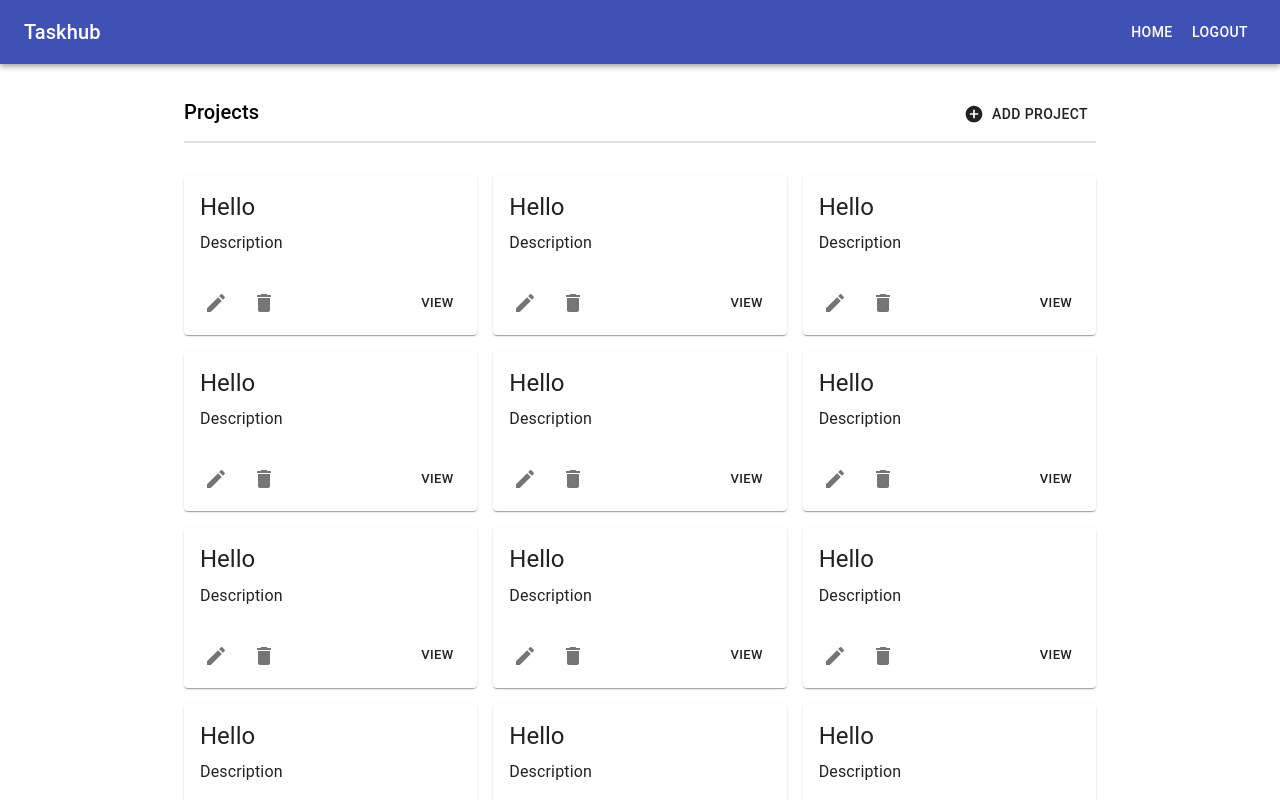
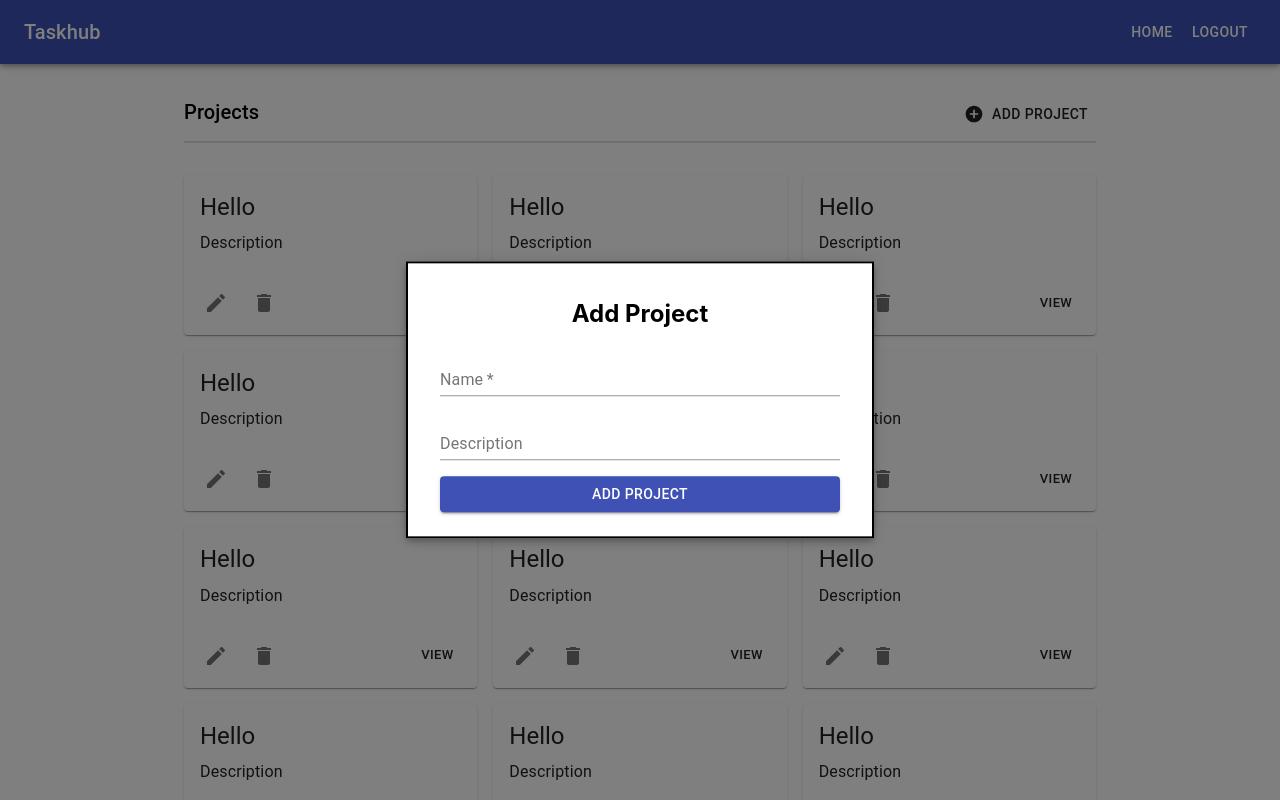
Before and after one commit to IamJajuan/TaskHub, a React (Create React App) app: page / in a window 1280 px wide. Both pictures are taken after a click on the button "ADD PROJECT". Shown: the top 800 px of the page. Built offline with nearby package versions, Linux system fonts and the light colour scheme.

Commit message:
Create project form

```diff
--- a/src/components/ProjectCard.js
+++ b/src/components/ProjectCard.js
@@ -1,17 +1,31 @@
-import { Grid,Card,CardContent,CardActions,Button, Typography,IconButton } from '@material-ui/core'
+import { Grid,Card,CardContent,CardActions,Button, Typography,IconButton, Modal } from '@material-ui/core'
 import { Edit ,Delete} from '@material-ui/icons';
-import React from 'react'
+import React, {useState} from 'react'
 import { ProjectCardStyles } from '../styles/ProjectCard'
 import PropTypes from 'prop-types'
+import ProjectForm from './ProjectForm';
 
 
 
 const ProjectCard = ({id,name,description}) => {
 
     const classes = ProjectCardStyles()
+    const [open, setOpen] = useState(false)
+    const toggleModal = () => setOpen(prev => !prev)
+
+    const editProject = (vals,close) => {
+      console.log(vals)
+      close()
+    }
 
     return (
             <Grid item key = {id} xs={12} sm={6} md={4}>
+              <Modal open = {open} onClose = {toggleModal}>
+                <div>
+                <ProjectForm submit = {editProject} toggleModal = {toggleModal} title = {'Edit'}  id = {id} description = {description}  name = {name}/>
+
+                </div>
+              </Modal>
               <Card className={classes.projectCard}>
 
                   <CardContent className={classes.projectCardContent}>
@@ -24,7 +38,7 @@ const ProjectCard = ({id,name,description}) => {
                   </CardContent>
                   <CardActions className = {classes.projectCardActions}>
                    <div>
-                   <IconButton >
+                   <IconButton onClick = {toggleModal} >
                        <Edit />
                    </IconButton>
                    <IconButton >
--- /dev/null
+++ b/src/components/ProjectForm.js
@@ -0,0 +1,50 @@
+import { TextField,Button } from '@material-ui/core'
+import React,{useState} from 'react'
+import PropTypes from 'prop-types'
+import {ProjectFormStyles} from '../styles/ProjectForm'
+
+const ProjectForm = ({id,name,description,title,toggleModal,submit}) => {
+
+    const classes = ProjectFormStyles()
+
+    const [values, setValues] = useState({name , description})
+
+    const handleChange = (event) => {
+
+        const {target} = event
+        const {value,name} = target
+
+        setValues(prevState => ({...prevState,[name]:value}))
+
+    }
+
+    const handleSubmit = () => {
+
+       submit({id,...values},toggleModal)
+       setValues({name:"",description:""})
+    }
+    return (
+        <div  className = {classes.projectForm}>
+            <h2 className = {classes.projectTitle}> {`${title} Project`} </h2>
+            <form onSubmit = {handleSubmit}>
+                <TextField onChange = {handleChange} required className = {classes.projectInput} label = "Name" id = "name" name = "name" fullWidth  value = {values.name} />
+                <TextField onChange = {handleChange} className = {classes.projectInput}  label = "Description" id = "description" name = "description" fullWidth value = {values.description} />
+                <Button fullWidth type = "submit" color = "primary" variant = "contained"> {`${title} Project`} </Button >
+
+            </form>
+        </div>
+    )
+}
+
+ProjectForm.prototype = {
+
+    open: PropTypes.bool.isRequired,
+    toggleModal: PropTypes.func.isRequired,
+    title:PropTypes.string.isRequired,
+    id:PropTypes.string.isRequired,
+    description:PropTypes.string.isRequired,
+    name:PropTypes.string.isRequired,
+    submit:PropTypes.func.isRequired,
+}
+
+export default ProjectForm
--- a/src/components/ProjectsHeader.js
+++ b/src/components/ProjectsHeader.js
@@ -2,8 +2,9 @@ import { Button, Divider, Typography } from '@material-ui/core'
 import { AddCircle } from '@material-ui/icons'
 import React from 'react'
 import { ProjectsHeaderStyles } from '../styles/ProjectsHeader';
+import PropTypes from 'prop-types'
 
-const ProjectsHeader = () => {
+const ProjectsHeader = ({toggleModal}) => {
 
     const classes = ProjectsHeaderStyles()
 
@@ -12,11 +13,14 @@ const ProjectsHeader = () => {
             <div className = {classes.projectsHeader}>
            <Typography variant = "h6">
                Projects
-               </Typography> <Button  startIcon = {<AddCircle />} > Add Project </Button>
+               </Typography> <Button onClick = {toggleModal}  startIcon = {<AddCircle />} > Add Project </Button>
         </div>
         <Divider className ={classes.projectDivider} />
         </div>
     )
 }
 
+ProjectsHeader.prototype = {
+    toggleModal:PropTypes.func.isRequired
+}
 export default ProjectsHeader
--- a/src/index.css
+++ b/src/index.css
@@ -1,5 +1,6 @@
 body {
   margin: 0;
+  padding: 0 !important;
   font-family: -apple-system, BlinkMacSystemFont, 'Segoe UI', 'Roboto', 'Oxygen',
     'Ubuntu', 'Cantarell', 'Fira Sans', 'Droid Sans', 'Helvetica Neue',
     sans-serif;
--- a/src/pages/Home.js
+++ b/src/pages/Home.js
@@ -1,17 +1,35 @@
-import { Container } from '@material-ui/core'
-import React from 'react'
+import { Container, Modal } from '@material-ui/core'
+import React,{useState} from 'react'
 import ProjectsHeader from '../components/ProjectsHeader'
 import ProjectCards from '../components/ProjectCards'
 import Pagination from '@material-ui/lab/Pagination';
+import ProjectForm from '../components/ProjectForm';
 
 const Home = () => {
 
-    let projects = [{name:"Hello",description:'Description',id:'1'},{name:"Hello",description:'Description',id:'2'},{name:"Hello",description:'Description',id:'3'},{name:"Hello",description:'Description',id:'1'},{name:"Hello",description:'Description',id:'2'},{name:"Hello",description:'Description',id:'3'},{name:"Hello",description:'Description',id:'1'},{name:"Hello",description:'Description',id:'2'},{name:"Hello",description:'Description',id:'3'},{name:"Hello",description:'Description',id:'3'},{name:"Hello",description:'Description',id:'3'},{name:"Hello",description:'Description',id:'3'}]
+    let projects = [{name:"Hello",description:'Description',id:'1'},{name:"Hello",description:'Description',id:'2'},{name:"Hello",description:'Description',id:'3'},{name:"Hello",description:'Description',id:'4'},{name:"Hello",description:'Description',id:'5'},{name:"Hello",description:'Description',id:'6'},{name:"Hello",description:'Description',id:'7'},{name:"Hello",description:'Description',id:'8'},{name:"Hello",description:'Description',id:'9'},{name:"Hello",description:'Description',id:'10'},{name:"Hello",description:'Description',id:'11'},{name:"Hello",description:'Description',id:'12'}]
+
+    const [open, setOpen] = useState(false)
+    const toggleModal = () => setOpen(prev => !prev)
+
+
+    const addProject = (vals,close) => {
+
+        console.log(vals)
+        close()
+
+    }
 
     return (
         <Container component = "main" maxWidth="md">
+            <Modal open = {open} onClose = {toggleModal}>
+                <div>
+                <ProjectForm submit = {addProject} name = {""} description = {""} toggleModal = {toggleModal} title = {"Add"} />
+
+                    </div>
+            </Modal>
 <div>
-<ProjectsHeader />
+<ProjectsHeader toggleModal = {toggleModal} />
 <ProjectCards projects = {projects} />
 {projects.length > 12 && <Pagination style = {{marginTop:'2em'}} count={10} variant="outlined" shape="rounded" />}
 
--- /dev/null
+++ b/src/styles/ProjectForm.js
@@ -0,0 +1,29 @@
+import { makeStyles } from "@material-ui/core";
+
+export const ProjectFormStyles = makeStyles((theme) => ({
+
+
+    projectForm:{
+        position: 'absolute',
+        maxWidth: 400,
+        width:'70%',
+        backgroundColor: theme.palette.background.paper,
+        border: '2px solid #000',
+        boxShadow: theme.shadows[5],
+        padding: theme.spacing(2, 4, 3),
+        left:'50%',
+        top:'50%',
+        transform:`translate(-${50}%, -${50}%)`,
+    },
+
+
+    projectInput:{
+        marginBottom:'1em'
+    },
+
+    projectTitle:{
+
+        textAlign:'center'
+    }
+
+}))
```
Also changed, not shown: 2 other files (tests, documents, lock files or other folders).
